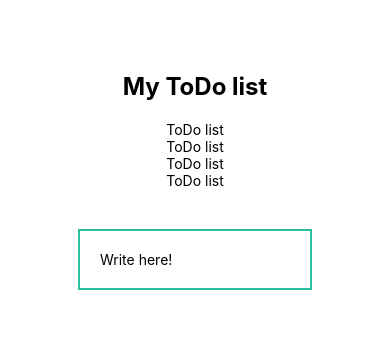
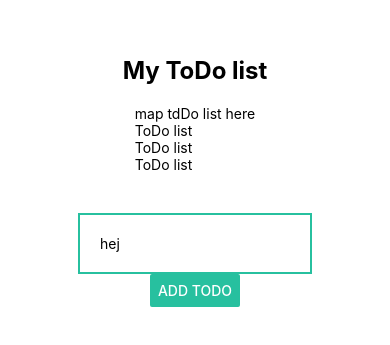
Before and after one commit to AbbeBlubb/react-native-todo, a React Native app: screen / in a window 390 px wide. Shown: the part 251-596 px from the top of the page. Built offline with nearby package versions, Linux system fonts and the light colour scheme.

Commit message:
As a user I want to be able to As a user I want to have a submit button so I can add the text as a todo on the todo list

```diff
--- a/App.tsx
+++ b/App.tsx
@@ -1,6 +1,6 @@
 import React, {useState} from 'react';
 import { StatusBar } from 'expo-status-bar';
-import { StyleSheet, Text, View, TextInput } from 'react-native';
+import { StyleSheet, Text, View, TextInput, Button } from 'react-native';
 
 
 
@@ -8,7 +8,7 @@ import { StyleSheet, Text, View, TextInput } from 'react-native';
 const ToDoList = () => {
   return(
     <View>
-      <Text>ToDo list</Text>
+      <Text>map tdDo list here</Text>
       <Text>ToDo list</Text>
       <Text>ToDo list</Text>
       <Text>ToDo list</Text>
@@ -22,8 +22,55 @@ const Input = (props: {inputText: string, setInputText: CallableFunction}) => {
   )
 }
 
+// interface IsubmitNewTodo {
+//   setTodoList: CallableFunction,
+//   todoList: TodoList,
+//   inputText: string,
+//   setInputText: CallableFunction
+// }
+
+const submitNewTodo = (todoList, inputText, setTodoList, setInputText) => {
+  //const todoList = props.todoList
+  console.log("submitnewtodo todolist ", todoList);
+  console.log("submitnewtodo inputtext props ", inputText)
+
+
+  // setTodoList([...todoList, inputText])
+  // setInputText("");
+}
+
+interface IPrimaryButton {
+  submitNewTodo: CallableFunction,
+  setTodoList: CallableFunction,
+  todoList: TodoList,
+  inputText: string,
+  setInputText: CallableFunction
+}
+
+const PrimaryButton = (props: IPrimaryButton) => {
+  console.log("primarybutton inputText: ", props.inputText)
+  console.log("primarybutton todoList: ", props.todoList)
+
+  const todoList = props.todoList;
+
+  return(
+    <Button
+      onPress={props.submitNewTodo(props.setTodoList, todoList, props.inputText, props.setInputText)}
+      title="Add todo"
+      color="#27c09f"
+      accessibilityLabel="Add new todo to the todo list"
+    />
+  )
+}
+
+type Todo = string;
+type TodoList= Array<Todo>
+
 export default function App() {
-  const [inputText, setInputText] = useState<string>("");
+  const [inputText, setInputText] = useState<string>("hej");
+  const [todoList, setTodoList] = useState<TodoList>([]);
+
+  console.log("App", inputText, todoList)
 
   return (
     <View style={styles.rootContainer}>
@@ -31,6 +78,7 @@ export default function App() {
       <Text style={styles.header}>My ToDo list</Text>
       <ToDoList />
       <Input inputText={inputText} setInputText={setInputText} />
+      <PrimaryButton submitNewTodo={submitNewTodo} setTodoList={setTodoList} todoList={todoList} setInputText={setInputText} inputText={inputText} />
     </View>
   );
 }
```
